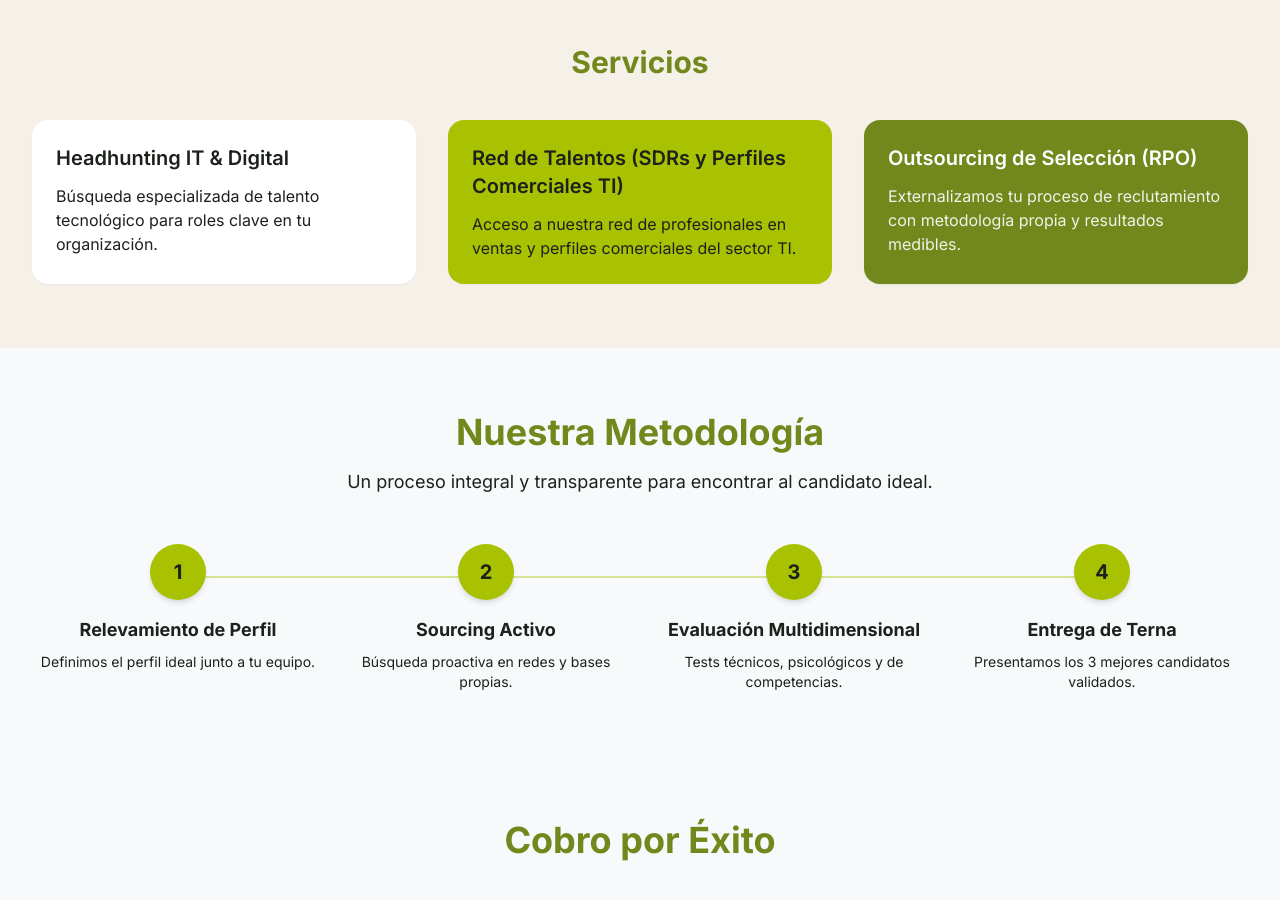
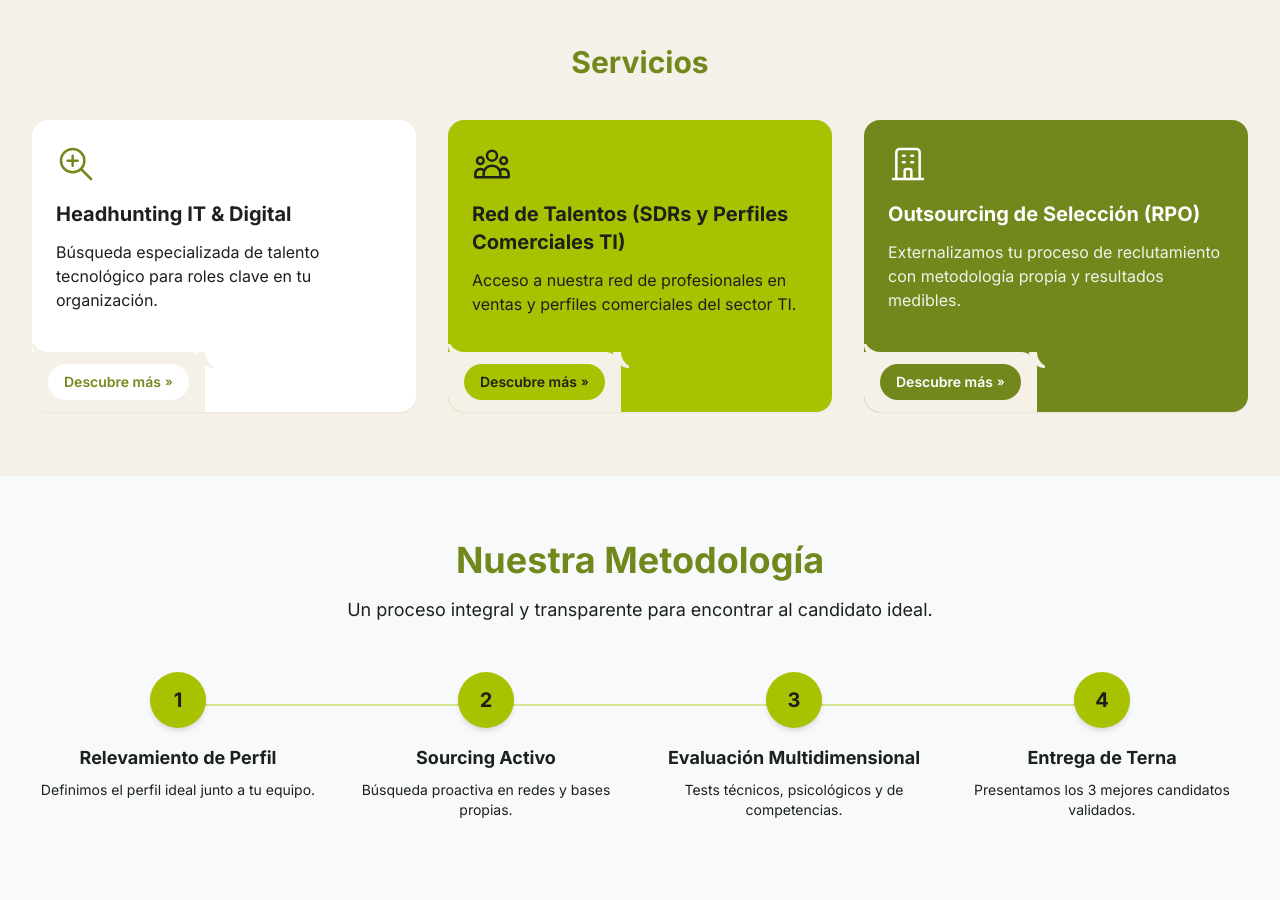
Before and after one commit to andreaendigital/mindcodeweb, a website: page index.html in a window 1280 px wide. Shown: the part 820-1720 px from the top of the page. Drawn offline with nearby package versions, Linux system fonts and the light colour scheme.

Commit message:
Cambio de botones y tarjetas

```diff
--- a/index.html
+++ b/index.html
@@ -38,8 +38,11 @@
         </ul>
 
         <!-- CTA Button (visible on md+) -->
-        <a href="#tarifas" class="hidden md:inline-block bg-[#a8c202] text-[#1d211c] font-semibold px-5 py-2 rounded-lg hover:bg-[#96ad02] transition-colors duration-200">
-          Necesito Talento
+        <a href="#tarifas" class="hidden md:inline-flex items-center rounded-full bg-[#a8c202] p-1 font-medium transition-all hover:opacity-90">
+          <span class="rounded-full bg-[#72881c] px-5 py-2 text-white text-sm">Necesito Talento</span>
+          <span class="flex items-center justify-center px-3 text-[#72881c]">
+            <svg class="h-4 w-4" fill="none" stroke="currentColor" viewBox="0 0 24 24"><path stroke-linecap="round" stroke-linejoin="round" stroke-width="2" d="M13 5l7 7-7 7M5 5l7 7-7 7"/></svg>
+          </span>
         </a>
 
         <!-- Hamburger Button (visible on mobile only) -->
@@ -61,8 +64,11 @@
           <li><a href="#candidatos" class="block py-2 hover:text-[#a8c202] transition-colors duration-200">Candidatos</a></li>
         </ul>
         <div class="px-4 pb-4">
-          <a href="#tarifas" class="block text-center bg-[#a8c202] text-[#1d211c] font-semibold px-5 py-2 rounded-lg hover:bg-[#96ad02] transition-colors duration-200">
-            Necesito Talento
+          <a href="#tarifas" class="inline-flex items-center rounded-full bg-[#a8c202] p-1 font-medium transition-all hover:opacity-90 w-full justify-center">
+            <span class="rounded-full bg-[#72881c] px-5 py-2 text-white text-sm">Necesito Talento</span>
+            <span class="flex items-center justify-center px-3 text-[#72881c]">
+              <svg class="h-4 w-4" fill="none" stroke="currentColor" viewBox="0 0 24 24"><path stroke-linecap="round" stroke-linejoin="round" stroke-width="2" d="M13 5l7 7-7 7M5 5l7 7-7 7"/></svg>
+            </span>
           </a>
         </div>
       </div>
@@ -81,8 +87,11 @@
             Evaluamos perfiles para asegurar contrataciones acertadas, estables y de alto rendimiento en tu empresa.
           </p>
           <div class="flex flex-wrap gap-4">
-            <a href="#tarifas" class="inline-block bg-[#a8c202] text-[#1d211c] font-semibold px-6 py-3 rounded-lg hover:bg-[#96ad02] transition-colors duration-200">
-              Necesito Talento
+            <a href="#tarifas" class="inline-flex items-center rounded-full bg-[#a8c202] p-1 font-medium transition-all hover:opacity-90">
+              <span class="rounded-full bg-[#72881c] px-6 py-3 text-white">Necesito Talento</span>
+              <span class="flex items-center justify-center px-3 text-[#72881c]">
+                <svg class="h-5 w-5" fill="none" stroke="currentColor" viewBox="0 0 24 24"><path stroke-linecap="round" stroke-linejoin="round" stroke-width="2" d="M13 5l7 7-7 7M5 5l7 7-7 7"/></svg>
+              </span>
             </a>
             <a href="#candidatos" class="inline-block border-2 border-[#a8c202] text-[#1d211c] font-semibold px-6 py-3 rounded-lg hover:bg-[#a8c202]/10 transition-colors duration-200">
               Sumarme a la Red
@@ -110,21 +119,67 @@
       <div class="max-w-7xl mx-auto px-4 sm:px-6 lg:px-8 py-16">
         <h2 class="text-3xl font-bold text-[#72881c] mb-10 text-center">Servicios</h2>
         <div class="grid grid-cols-1 md:grid-cols-2 lg:grid-cols-3 gap-8">
+
           <!-- Card 1: Headhunting IT & Digital (blanca) -->
-          <div class="reveal bg-white rounded-2xl shadow-sm hover:shadow-md transition-shadow duration-300 p-6">
-            <h3 class="text-xl font-semibold text-[#1d211c] mb-3">Headhunting IT &amp; Digital</h3>
-            <p class="text-[#1d211c] text-base">Búsqueda especializada de talento tecnológico para roles clave en tu organización.</p>
+          <div class="reveal relative bg-white rounded-2xl shadow-sm hover:shadow-md transition-shadow duration-300 p-6 pb-20 overflow-hidden service-card">
+            <!-- Icono -->
+            <div class="mb-4">
+              <svg class="h-10 w-10 text-[#72881c]" fill="none" stroke="currentColor" viewBox="0 0 24 24" aria-hidden="true">
+                <path stroke-linecap="round" stroke-linejoin="round" stroke-width="1.5" d="M21 21l-6-6m2-5a7 7 0 11-14 0 7 7 0 0114 0zM10 7v3m0 0v3m0-3h3m-3 0H7"/>
+              </svg>
+            </div>
+            <h3 class="text-xl font-bold text-[#1d211c] mb-3">Headhunting IT &amp; Digital</h3>
+            <p class="text-[#1d211c] text-base mb-4">Búsqueda especializada de talento tecnológico para roles clave en tu organización.</p>
+            <!-- Notch + CTA -->
+            <div class="absolute bottom-0 left-0">
+              <div class="service-notch service-notch--white">
+                <a href="#tarifas" class="inline-flex items-center gap-1 bg-white text-[#72881c] text-sm font-semibold px-4 py-2 rounded-full hover:opacity-80 transition-opacity">
+                  Descubre más <span class="text-xs">»</span>
+                </a>
+              </div>
+            </div>
           </div>
+
           <!-- Card 2: Red de Talentos (verde lima) -->
-          <div class="reveal bg-[#a8c202] rounded-2xl shadow-sm hover:shadow-md transition-shadow duration-300 p-6">
-            <h3 class="text-xl font-semibold text-[#1d211c] mb-3">Red de Talentos (SDRs y Perfiles Comerciales TI)</h3>
-            <p class="text-[#1d211c] text-base">Acceso a nuestra red de profesionales en ventas y perfiles comerciales del sector TI.</p>
+          <div class="reveal relative bg-[#a8c202] rounded-2xl shadow-sm hover:shadow-md transition-shadow duration-300 p-6 pb-20 overflow-hidden service-card">
+            <!-- Icono -->
+            <div class="mb-4">
+              <svg class="h-10 w-10 text-[#1d211c]" fill="none" stroke="currentColor" viewBox="0 0 24 24" aria-hidden="true">
+                <path stroke-linecap="round" stroke-linejoin="round" stroke-width="1.5" d="M17 20h5v-2a3 3 0 00-5.356-1.857M17 20H7m10 0v-2c0-.656-.126-1.283-.356-1.857M7 20H2v-2a3 3 0 015.356-1.857M7 20v-2c0-.656.126-1.283.356-1.857m0 0a5.002 5.002 0 019.288 0M15 7a3 3 0 11-6 0 3 3 0 016 0zm6 3a2 2 0 11-4 0 2 2 0 014 0zM7 10a2 2 0 11-4 0 2 2 0 014 0z"/>
+              </svg>
+            </div>
+            <h3 class="text-xl font-bold text-[#1d211c] mb-3">Red de Talentos (SDRs y Perfiles Comerciales TI)</h3>
+            <p class="text-[#1d211c] text-base mb-4">Acceso a nuestra red de profesionales en ventas y perfiles comerciales del sector TI.</p>
+            <!-- Notch + CTA -->
+            <div class="absolute bottom-0 left-0">
+              <div class="service-notch service-notch--lime">
+                <a href="#tarifas" class="inline-flex items-center gap-1 bg-[#a8c202] text-[#1d211c] text-sm font-semibold px-4 py-2 rounded-full hover:opacity-80 transition-opacity">
+                  Descubre más <span class="text-xs">»</span>
+                </a>
+              </div>
+            </div>
           </div>
+
           <!-- Card 3: Outsourcing de Selección (verde oliva) -->
-          <div class="reveal bg-[#72881c] rounded-2xl shadow-sm hover:shadow-md transition-shadow duration-300 p-6">
-            <h3 class="text-xl font-semibold text-white mb-3">Outsourcing de Selección (RPO)</h3>
-            <p class="text-white/90 text-base">Externalizamos tu proceso de reclutamiento con metodología propia y resultados medibles.</p>
+          <div class="reveal relative bg-[#72881c] rounded-2xl shadow-sm hover:shadow-md transition-shadow duration-300 p-6 pb-20 overflow-hidden service-card">
+            <!-- Icono -->
+            <div class="mb-4">
+              <svg class="h-10 w-10 text-white" fill="none" stroke="currentColor" viewBox="0 0 24 24" aria-hidden="true">
+                <path stroke-linecap="round" stroke-linejoin="round" stroke-width="1.5" d="M19 21V5a2 2 0 00-2-2H7a2 2 0 00-2 2v16m14 0h2m-2 0h-5m-9 0H3m2 0h5M9 7h1m-1 4h1m4-4h1m-1 4h1m-5 10v-5a1 1 0 011-1h2a1 1 0 011 1v5m-4 0h4"/>
+              </svg>
+            </div>
+            <h3 class="text-xl font-bold text-white mb-3">Outsourcing de Selección (RPO)</h3>
+            <p class="text-white/90 text-base mb-4">Externalizamos tu proceso de reclutamiento con metodología propia y resultados medibles.</p>
+            <!-- Notch + CTA -->
+            <div class="absolute bottom-0 left-0">
+              <div class="service-notch service-notch--olive">
+                <a href="#tarifas" class="inline-flex items-center gap-1 bg-[#72881c] text-white text-sm font-semibold px-4 py-2 rounded-full hover:opacity-80 transition-opacity">
+                  Descubre más <span class="text-xs">»</span>
+                </a>
+              </div>
+            </div>
           </div>
+
         </div>
       </div>
     </section>
--- a/styles.css
+++ b/styles.css
@@ -32,14 +32,19 @@ html {
 /* --- Clases de Scroll Reveal --- */
 .reveal {
   opacity: 0;
-  transform: translateY(20px);
-  transition: opacity 500ms ease, transform 500ms ease;
+  transform: translateY(40px);
+  transition: opacity 600ms ease, transform 600ms ease;
 }
 
 .revealed {
   opacity: 1;
   transform: translateY(0);
 }
+
+/* Staggered delay for service cards */
+.service-card.reveal:nth-child(1) { transition-delay: 0ms; }
+.service-card.reveal:nth-child(2) { transition-delay: 150ms; }
+.service-card.reveal:nth-child(3) { transition-delay: 300ms; }
 
 /* --- Accesibilidad: Reducción de movimiento --- */
 @media (prefers-reduced-motion: reduce) {
@@ -92,3 +97,69 @@ html {
   border-color: #dc2626;
   background-color: rgba(220, 38, 38, 0.05);
 }
+
+/* --- Service Card Notch (Inverted Corner Cutout) --- */
+.service-notch {
+  position: relative;
+  padding: 12px 16px 12px 16px;
+  border-top-right-radius: 16px;
+}
+
+.service-notch::before {
+  content: '';
+  position: absolute;
+  top: -16px;
+  left: 0;
+  width: 16px;
+  height: 16px;
+  background: transparent;
+}
+
+.service-notch::after {
+  content: '';
+  position: absolute;
+  top: 0;
+  right: -16px;
+  width: 16px;
+  height: 16px;
+  background: transparent;
+}
+
+/* White notch on beige background */
+.service-notch--white {
+  background-color: #f5f0e8;
+}
+.service-notch--white::before {
+  box-shadow: 0 8px 0 0 #f5f0e8;
+  border-bottom-left-radius: 16px;
+}
+.service-notch--white::after {
+  box-shadow: -8px 0 0 0 #f5f0e8;
+  border-bottom-left-radius: 16px;
+}
+
+/* Lime notch on beige background */
+.service-notch--lime {
+  background-color: #f5f0e8;
+}
+.service-notch--lime::before {
+  box-shadow: 0 8px 0 0 #f5f0e8;
+  border-bottom-left-radius: 16px;
+}
+.service-notch--lime::after {
+  box-shadow: -8px 0 0 0 #f5f0e8;
+  border-bottom-left-radius: 16px;
+}
+
+/* Olive notch on beige background */
+.service-notch--olive {
+  background-color: #f5f0e8;
+}
+.service-notch--olive::before {
+  box-shadow: 0 8px 0 0 #f5f0e8;
+  border-bottom-left-radius: 16px;
+}
+.service-notch--olive::after {
+  box-shadow: -8px 0 0 0 #f5f0e8;
+  border-bottom-left-radius: 16px;
+}
```
